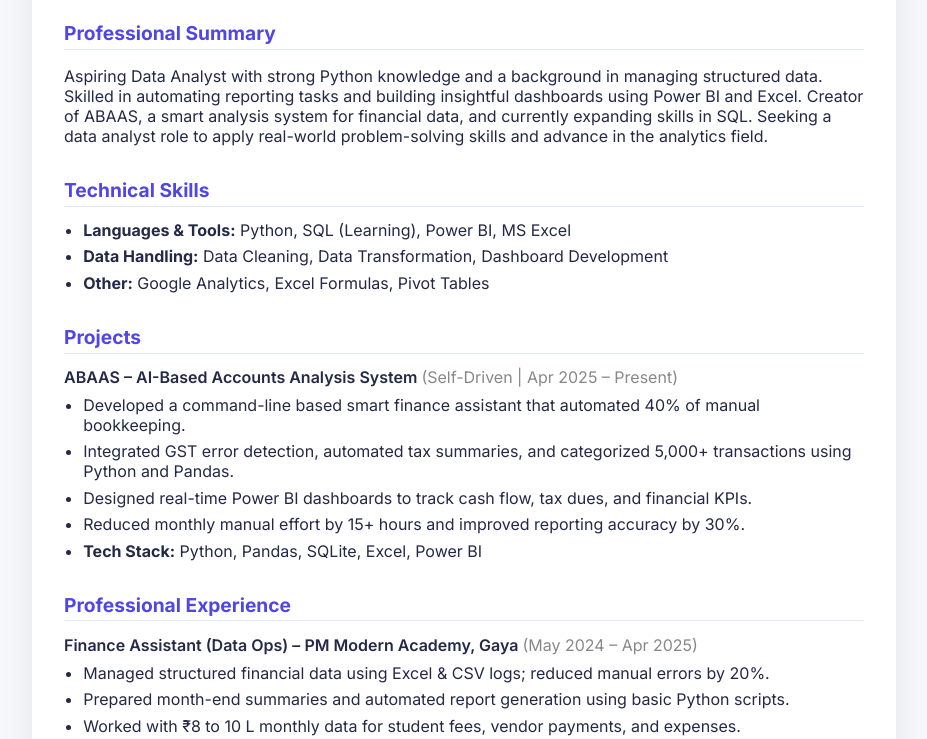
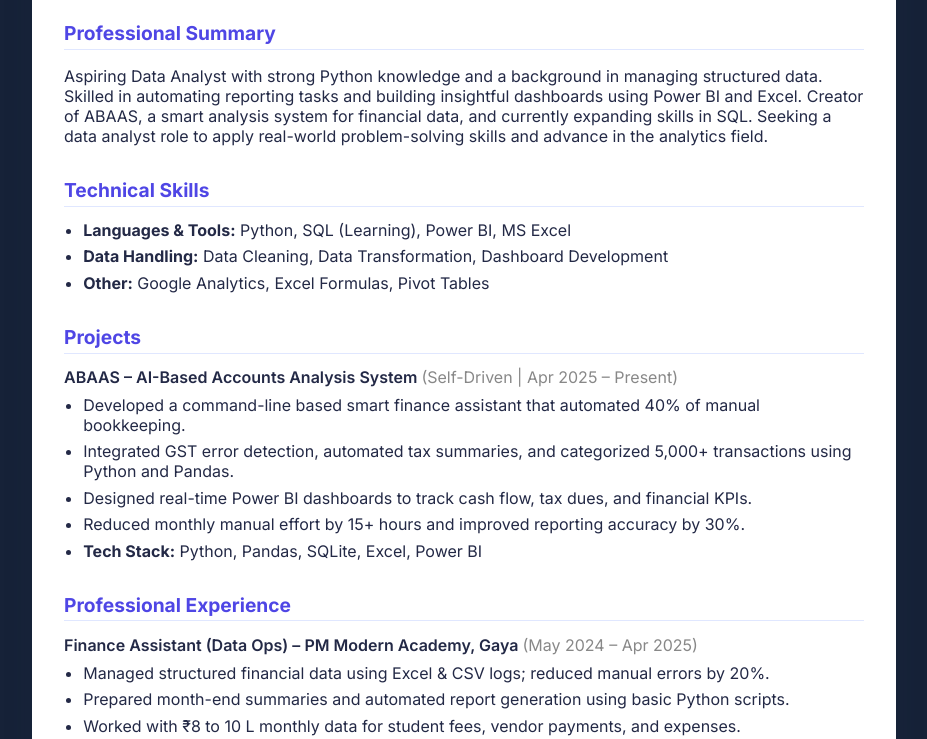
Before and after one commit to JSPN9400/portpholio, a plain HTML site: page resume.html in a window 1280 px wide. Shown: the part 184-923 px from the top of the page, without its empty margins (176-1103 px from the left). Drawn offline with Linux system fonts and the light colour scheme.

Commit message:
Update the background of the resume site

```diff
--- a/resume.html
+++ b/resume.html
@@ -10,7 +10,7 @@
     <style>
         body {
             font-family: 'Inter', 'Montserrat', Arial, sans-serif;
-            background: #f7f8fa;
+            background: #162238;
             color: #232946;
             margin: 0;
             padding: 0;
```
